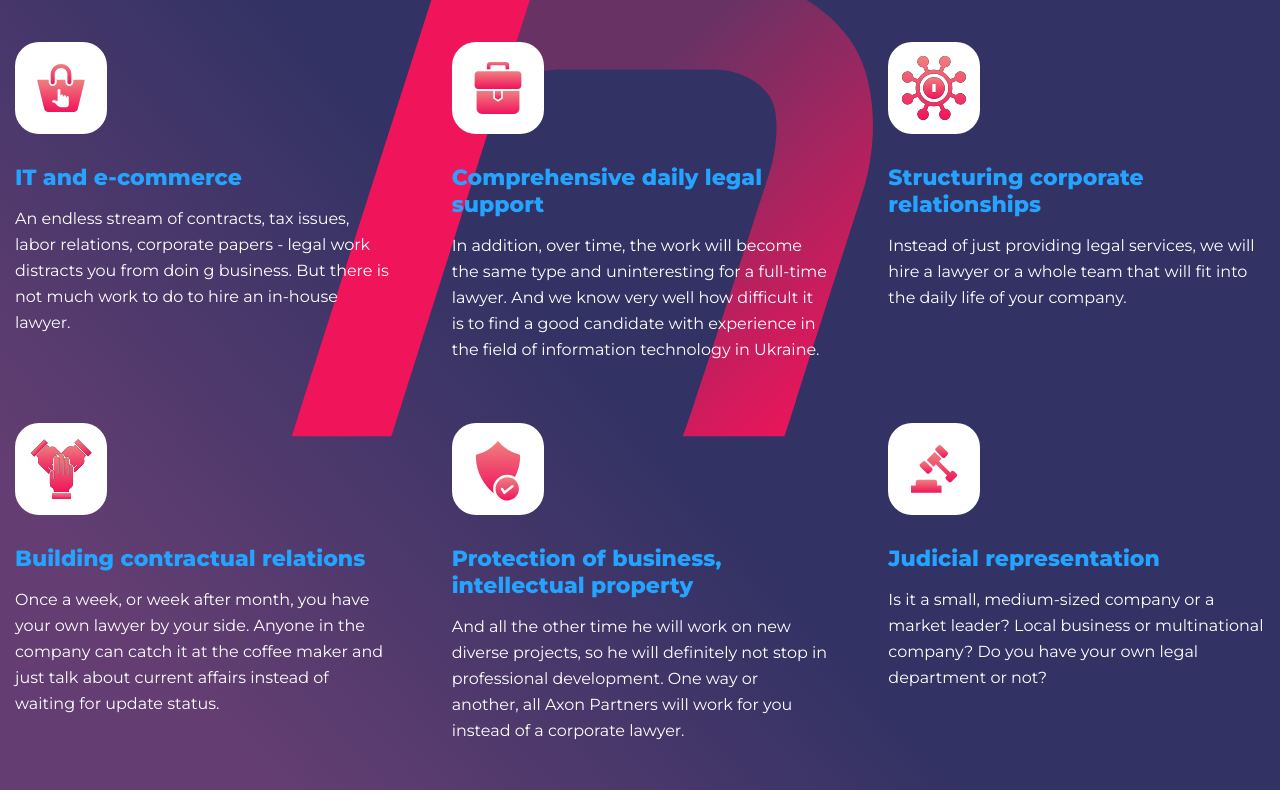
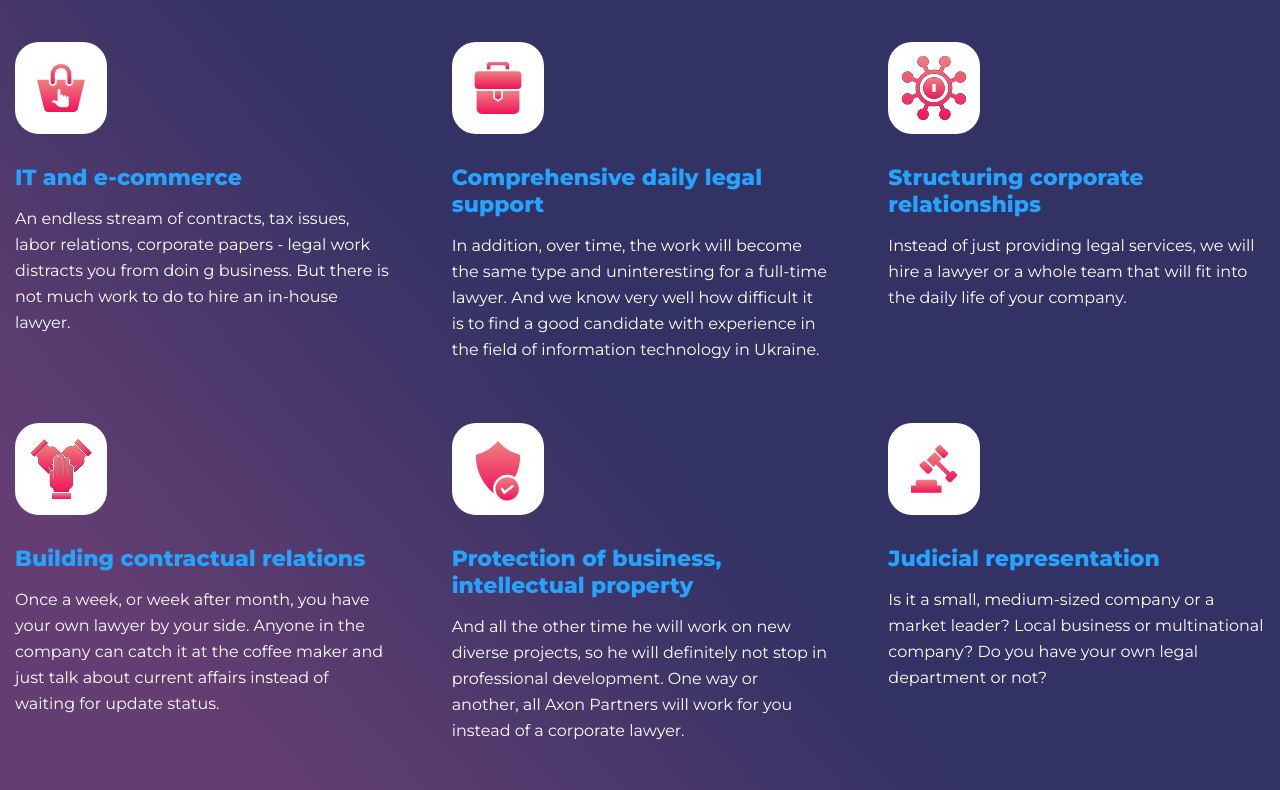
Before and after one commit to AleksandrGontarev/hw_proekt_basic_hillel, a website: page app/services.html in a window 1280 px wide. Shown: the part 362-1152 px from the top of the page. Drawn offline with Linux system fonts and the light colour scheme.

Commit message:
final fix

```diff
--- a/app/sass/_dark-theme.scss
+++ b/app/sass/_dark-theme.scss
@@ -5,6 +5,11 @@
     background-position: center top, center;
     background-size: 524px 600px, cover;
     position: relative;
+
+}
+
+.gradient-no-img {
+    background-size: 0, cover;
 }
 
 .gradient::after {
@@ -29,22 +34,34 @@
     background: $colorGradBf;
 }
 
-.gradient-no-img {
-    background-size: 0, cover;
-}
 
 @media (min-width: 768px) {
     .gradient {
         background-size: 894px 1024px, cover;
+
+        &-no-img {
+            background-size: 0, cover;
+        }
     }
 }
+
 @media (min-width: 1024px) {
     .gradient {
         background-size: 670px 768px, cover;
+
+        &-no-img {
+            background-size: 0, cover;
+        }
+
     }
 }
+
 @media (min-width: 1200px) {
     .gradient {
         background-size: 697px 799px, cover;
+
+        &-no-img {
+            background-size: 0, cover;
+        }
     }
 }
```
Also changed, not shown: app/css/style.css, 1 other file.
